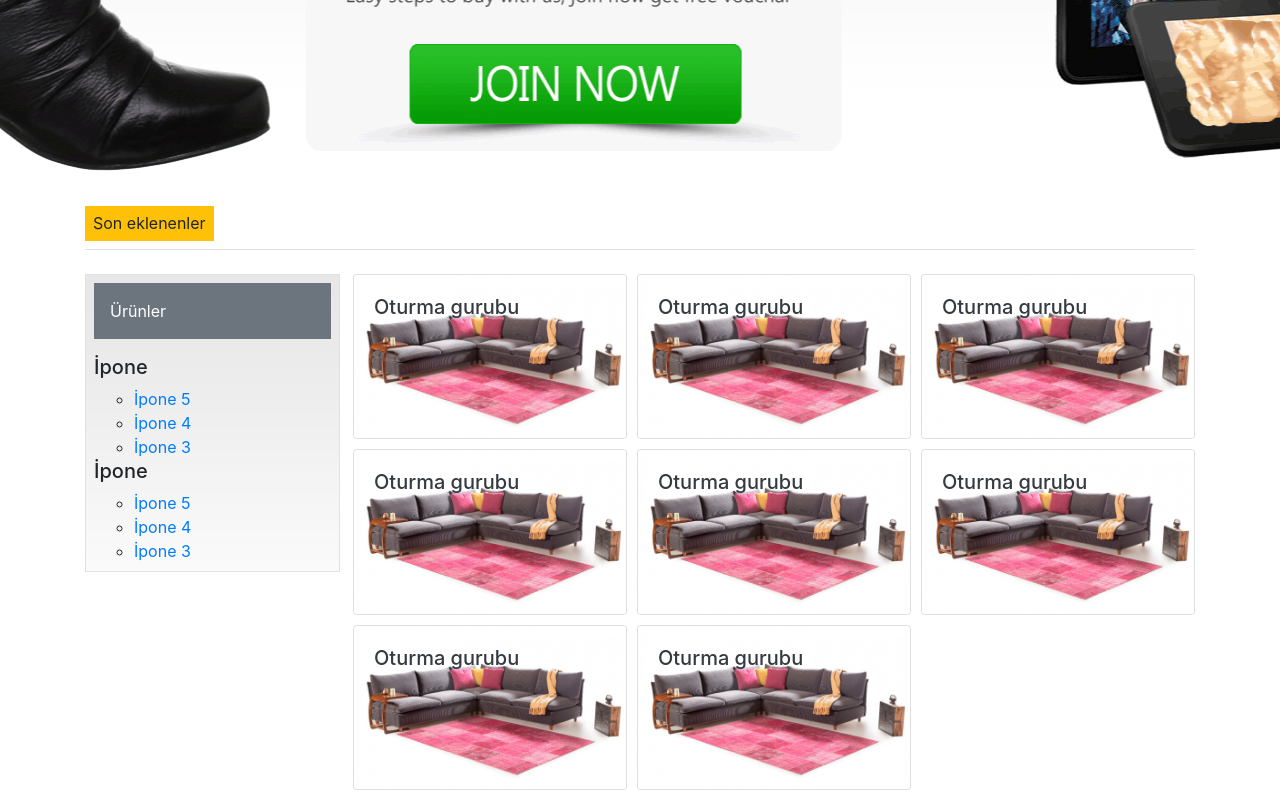
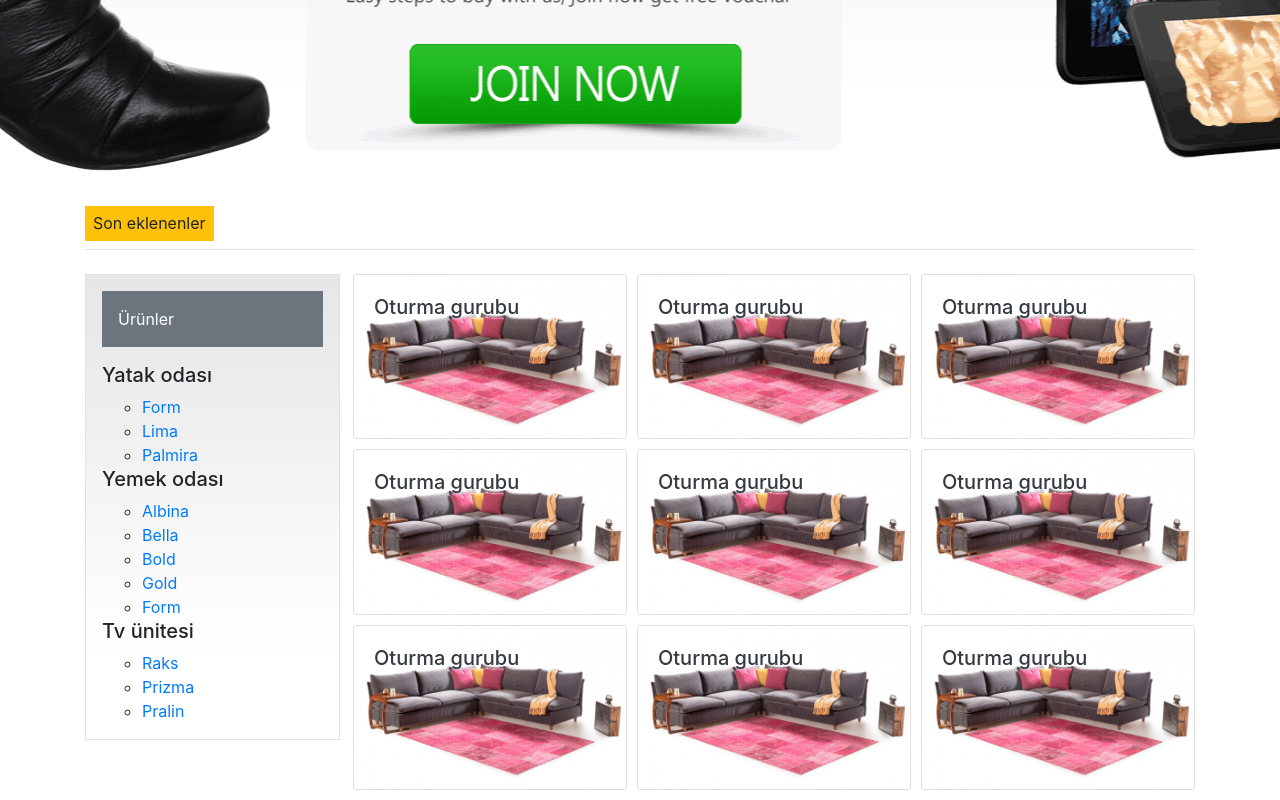
Before and after one commit to Burhan-Cansiz/cansizmobilya, a plain HTML site: page index.html in a window 1280 px wide. Shown: the part 378-1178 px from the top of the page. Drawn offline with Linux system fonts and the light colour scheme; a script that the page names is missing.

Commit message:
Add files via upload

```diff
--- a/index.html
+++ b/index.html
@@ -72,20 +72,29 @@
     <div class="row">
 
         <aside class="col-12 col-md-4 col-lg-3">
-            <ul class="list-unstyled border p-2">
+            <ul class="list-unstyled border p-3">
                <p class="p-3 bg-secondary text-white">Ürünler</p>
-                <li><h5>İpone</h5>
+                <li><h5>Yatak odası</h5>
                     <ul>
-                        <li><a href="">İpone 5</a></li>
-                        <li><a href="">İpone 4</a></li>
-                        <li><a href="">İpone 3</a></li>
+                        <li><a href="">Form</a></li>
+                        <li><a href="">Lima</a></li>
+                        <li><a href="">Palmira</a></li>
                     </ul>
                 </li>
-                <li><h5>İpone</h5>
+                <li><h5>Yemek odası</h5>
                     <ul>
-                        <li><a href="">İpone 5</a></li>
-                        <li><a href="">İpone 4</a></li>
-                        <li><a href="">İpone 3</a></li>
+                        <li><a href="">Albina</a></li>
+                        <li><a href="">Bella</a></li>
+                        <li><a href="">Bold</a></li>
+                        <li><a href="">Gold</a></li>
+                        <li><a href="">Form</a></li>
+                    </ul>
+                </li>
+                <li><h5>Tv ünitesi</h5>
+                    <ul>
+                        <li><a href="">Raks</a></li>
+                        <li><a href="">Prizma</a></li>
+                        <li><a href="">Pralin</a></li>
                     </ul>
                 </li>
 
@@ -98,6 +107,14 @@
           <div class="row">
 
 
+            <a href="#" class="col-12 col-sm-6 col-md-6 col-lg-4 d-inline-block">
+                <div class="card text-dark">
+                    <img class="card-img" src="img/urun/1.jpg" alt="Card image">
+                    <div class="card-img-overlay">
+                    <h5 class="card-title text-dark">Oturma gurubu</h5>
+                    </div>
+                </div>
+            </a>
             <a href="#" class="col-12 col-sm-6 col-md-6 col-lg-4 d-inline-block">
                 <div class="card text-dark">
                     <img class="card-img" src="img/urun/1.jpg" alt="Card image">
```
